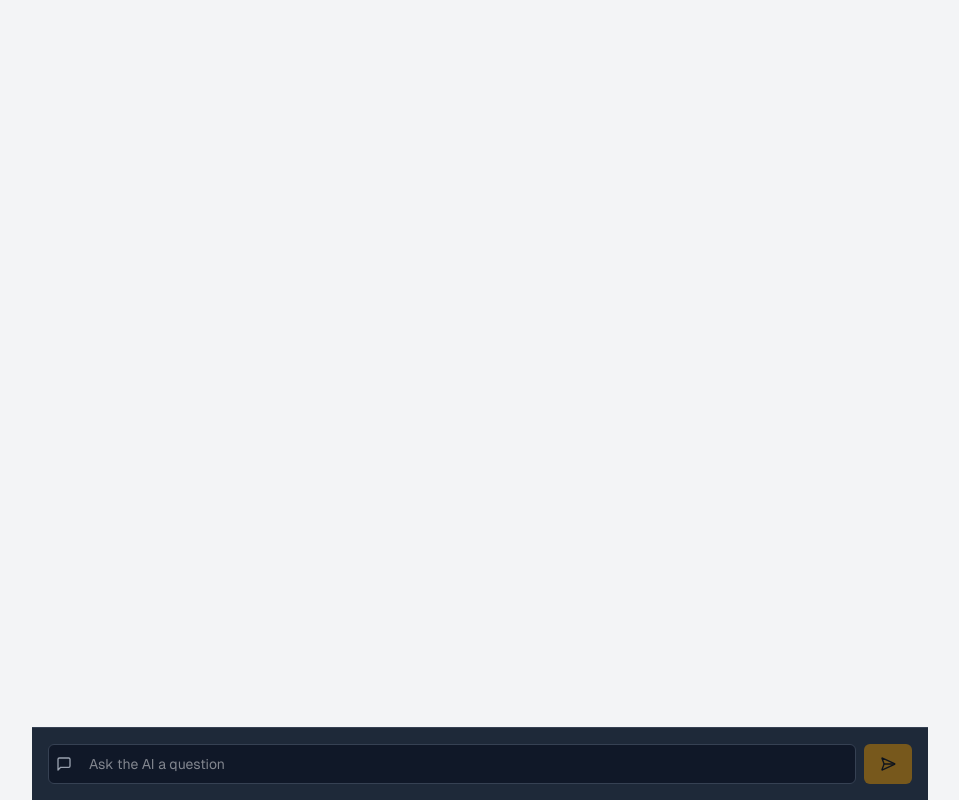
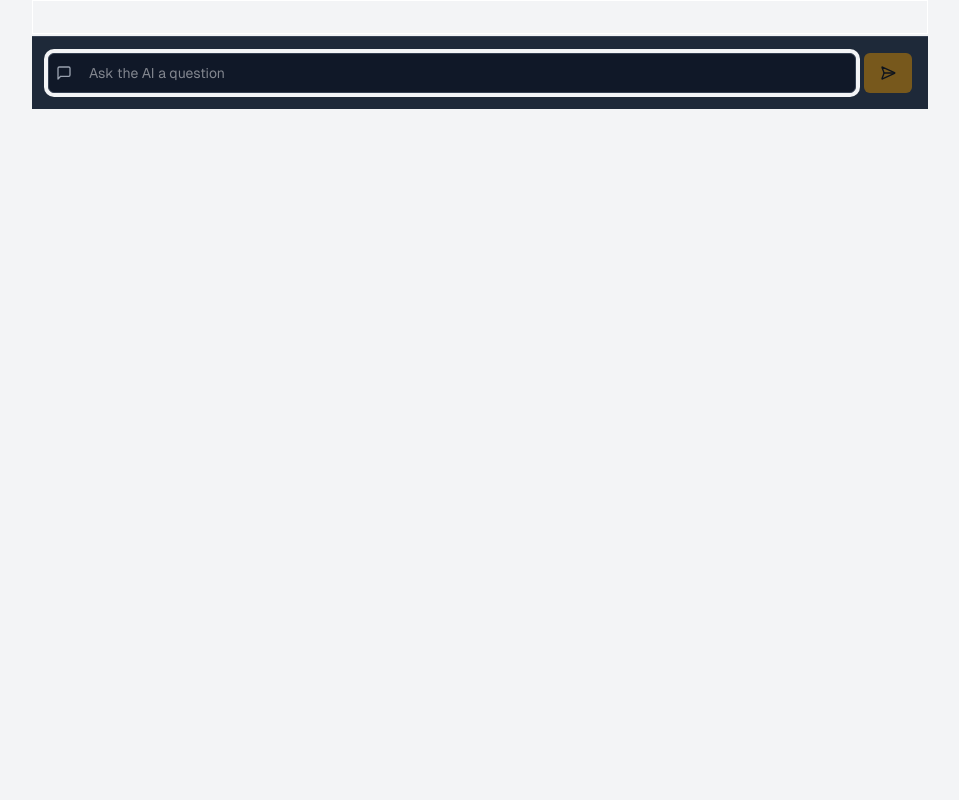
Before and after one commit to efiliba/ai-chat, a Next.js app: page / in a window 1280 px wide. Shown: the whole page, without its empty margins (160-1119 px from the left). Built offline with nearby package versions, Linux system fonts and the light colour scheme.

Commit message:
Auto scroll when scrollbar at bottom

```diff
--- a/app/page.tsx
+++ b/app/page.tsx
@@ -4,6 +4,11 @@ import { useCallback } from "react";
 
 import { useAI } from "@/hooks";
 import { QuestionInput, UserQuestion, AIResponse } from "@/components";
+
+//   // To kick off effect immediately, this plus CSS
+//   document.scrollingElement.scroll(0, 1);
+/* In case you need to kick off effect immediately, this plus JS */
+/* height: 100.001vh; */
 
 export default function Home() {
   const { ask, loading, error, reasoning, answer, history, abort } = useAI(
@@ -15,27 +20,9 @@ export default function Home() {
 
   const handleCancelAIResponse = useCallback(abort, [abort]);
 
-  // <div class="window">
-  //   <div class="autoscroll">
-  //   </div>
-  // </div>
-
-  // .window {
-  //   height: 300px;
-  // }
-
-  // .autoscroll {
-  //   border: solid 1px;
-  //   display: flex;
-  //   flex-direction: column-reverse;
-  //   height: calc(100% - 56px);
-  //   overflow-y: auto;
-  // }
-  // <div className="flex flex-col-reverse overflow-y-auto h-[calc(100%-56px)]">
-
   return (
-    <div className="h-screen grid content-between">
-      <div className="p-4 container mx-auto max-w-4xl space-y-4 overflow-scroll">
+    <div className="[&_*]:[overflow-anchor:none] min-h-screen" id="scroller">
+      <div className="max-w-4xl p-4 mx-auto space-y-4 border-white border-1">
         {history.map(({ role, content }, index) =>
           role === "user" ? (
             <UserQuestion key={index} text={content} />
@@ -54,8 +41,11 @@ export default function Home() {
           answer={answer}
         />
       </div>
+      <div className="[overflow-anchor:auto!important] h-0.5" />
       <QuestionInput
+        className="sticky bottom-0"
         loading={loading}
+        focus={!loading}
         onSubmit={handleLoadAIResponse}
         onCancel={handleCancelAIResponse}
       />
--- a/components/QuestionInput.tsx
+++ b/components/QuestionInput.tsx
@@ -1,19 +1,35 @@
-import { memo, useState, FormEvent, ChangeEvent } from "react";
+import {
+  memo,
+  useRef,
+  useState,
+  useEffect,
+  FormEvent,
+  ChangeEvent,
+} from "react";
 import { MessageSquare, SendHorizontal, X } from "lucide-react";
 
 import { Button, Input } from "@/components/ui";
+import { cn } from "@/lib/utils";
+
+interface Props {
+  className?: string;
+  loading: boolean;
+  focus?: boolean;
+  onSubmit: (input: string) => void;
+  onCancel: () => void;
+}
 
 export const QuestionInput = memo(
-  ({
-    loading,
-    onSubmit,
-    onCancel,
-  }: {
-    loading: boolean;
-    onSubmit: (input: string) => void;
-    onCancel: () => void;
-  }) => {
+  ({ className, loading, focus, onSubmit, onCancel }: Props) => {
+    const inputRef = useRef<HTMLInputElement>(null);
+
     const [input, setInput] = useState("");
+
+    useEffect(() => {
+      if (focus) {
+        inputRef.current?.focus();
+      }
+    }, [focus]);
 
     const handleSubmit = (e: FormEvent<HTMLFormElement>) => {
       e.preventDefault();
@@ -31,26 +47,30 @@ export const QuestionInput = memo(
 
     return (
       <form
-        className="p-4 bg-gray-800 border-t border-gray-700 grid grid-cols-[1fr_auto] gap-x-2 container mx-auto max-w-4xl relative"
+        className={cn(
+          "p-4 bg-gray-800 border-t border-gray-700 grid grid-cols-[1fr_auto] gap-x-2 container mx-auto max-w-4xl relative",
+          className
+        )}
         onSubmit={handleSubmit}
       >
         <Input
-          className="bg-gray-900 border-gray-700 text-gray-100 pl-10"
+          ref={inputRef}
+          className="pl-10 text-gray-100 bg-gray-900 border-gray-700"
           value={input}
           disabled={loading}
           placeholder="Ask the AI a question"
           onChange={handleSetInput}
         />
-        <MessageSquare className="absolute left-6 top-1/2 transform -translate-y-1/2 h-4 w-4 text-gray-400" />
+        <MessageSquare className="absolute w-4 h-4 text-gray-400 transform -translate-y-1/2 left-6 top-1/2" />
         <Button
           className="bg-primary hover:bg-primary/90"
           type="submit"
           disabled={input.trim().length === 0 && !loading}
         >
           {loading ? (
-            <X className="h-4 w-4" />
+            <X className="w-4 h-4" />
           ) : (
-            <SendHorizontal className="h-4 w-4" />
+            <SendHorizontal className="w-4 h-4" />
           )}
           <span className="sr-only">{loading ? "Stop" : "Send"}</span>
         </Button>
```
